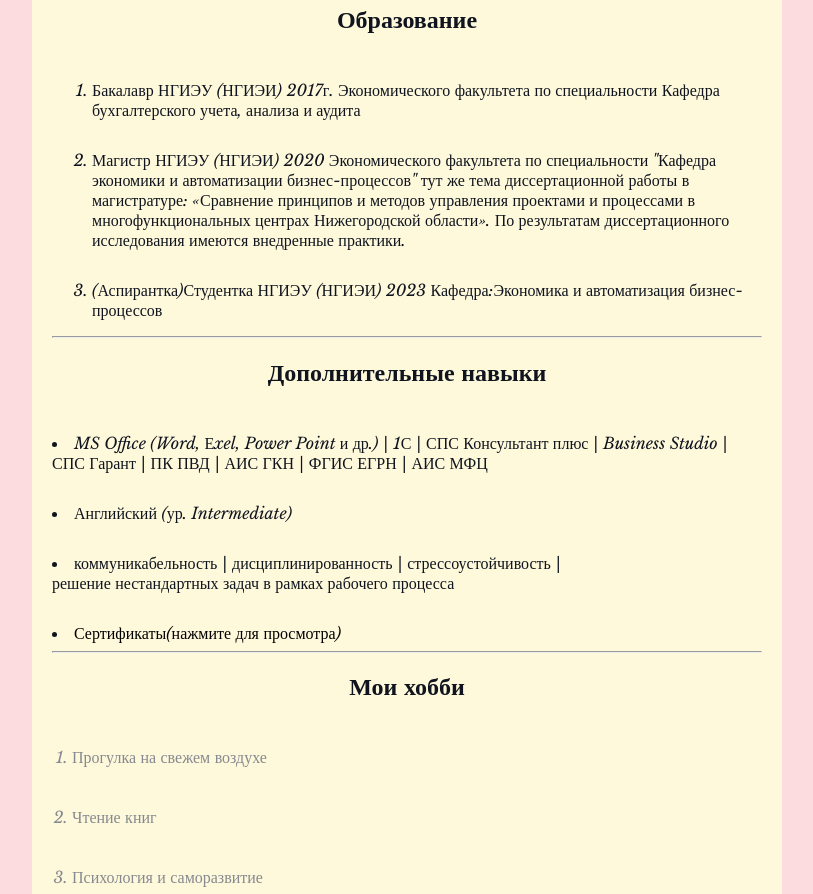
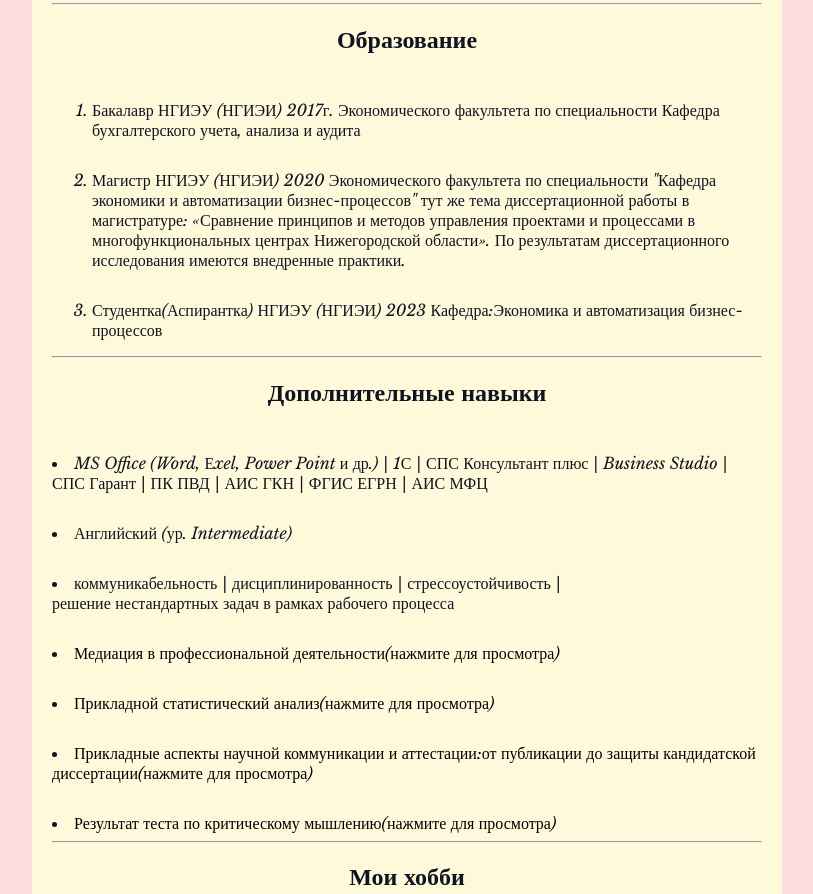
Before and after one commit to AntipAntipov/elencv, a plain HTML site: page index.html in a window 1280 px wide. Shown: the part 544-1438 px from the top of the page, without its empty margins (233-1046 px from the left). Drawn offline with nearby package versions, Linux system fonts and the light colour scheme.

Commit message:
Update index.html

```diff
--- a/index.html
+++ b/index.html
@@ -8,7 +8,7 @@
     <body>
         <div class="container">
         <div class="info">
-                <img src="./Img/Img1.jpg" width="500" alt="Тут моё фото" class="avatar"/>
+                <img src="https://sun9-54.userapi.com/impg/oQpbnycw4maRjQFqWRhr_FgxjTgk3Tprk7ra3A/u2BG1ZBpYjk.jpg?size=1080x1080&quality=96&sign=85a63be26707c9d98abdb0c484de61d1&type=album" width="500" alt="Тут моё фото" class="avatar"/>
 
                 <div class="info-text">
                 <h1>Антипова Елена Константиновна</h1>
@@ -40,7 +40,7 @@
                 <li>Магистр НГИЭУ (НГИЭИ) 2020
                     Экономического факультета по специальности
                     "Кафедра экономики и автоматизации бизнес-процессов" тут же тема диссертационной работы в магистратуре: «Сравнение принципов и методов управления проектами и процессами в многофункциональных центрах Нижегородской области». По результатам диссертационного исследования имеются внедренные практики.</li>
-                <li>(Аспирантка)Студентка
+                <li>Студентка(Аспирантка)
                     НГИЭУ (НГИЭИ) 2023
                     Кафедра:Экономика и автоматизация бизнес-процессов</li>
             </ol>
@@ -52,7 +52,16 @@
             <li>коммуникабельность | дисциплинированность | стрессоустойчивость |<br>
                  решение нестандартных задач в рамках рабочего процесса</li>
             <li>
-                <a href="/index2.html" target="_blank">Сертификаты(нажмите для просмотра)</a>
+                <a href="https://sun9-32.userapi.com/impg/GIpVxRCP1aPF5iJ6Nb0khTGK6iaEYpEJkBEZJg/AK_Qr-DMOrI.jpg?size=927x642&quality=96&sign=50aa1211da8fdb6d423338248633295f&type=album" target="_blank">Медиация в профессиональной деятельности(нажмите для просмотра)</a>
+            </li>
+            <li>
+                <a href="https://sun9-7.userapi.com/impg/VoN7PWN1oUHHj6u8n92XqFtQLuvHIIpjAIK0wg/4pFLzbnWu-E.jpg?size=618x438&quality=96&sign=20100a674a4d926d3b9ca0418694dc82&type=album" target="_blank">Прикладной статистический анализ(нажмите для просмотра)</a>
+            </li>
+            <li>
+                <a href="https://sun9-40.userapi.com/impg/ZOBKpVWbFIWxriY29Bx4fnpKD8ctmcDvOTS1_Q/3r1xXPEkjgA.jpg?size=419x588&quality=96&sign=cd3c1ef87c24f1df2e20195627460709&type=album" target="_blank">Прикладные аспекты научной коммуникации и аттестации:от публикации до защиты кандидатской диссертации(нажмите для просмотра)</a>
+            </li>
+            <li>
+                <a href="https://sun9-17.userapi.com/impg/7pAiRYUezAVN8IEiUTx5nDKct63QcFWSb1KlUA/Q1isLWaB_3U.jpg?size=1137x582&quality=96&sign=e638aa7f4b783ed34daba0e1e81f50ea&type=album" target="_blank">Результат теста по критическому мышлению(нажмите для просмотра)</a>
             </li>
             <hr>
             <h2>Мои хобби</h2>
```
